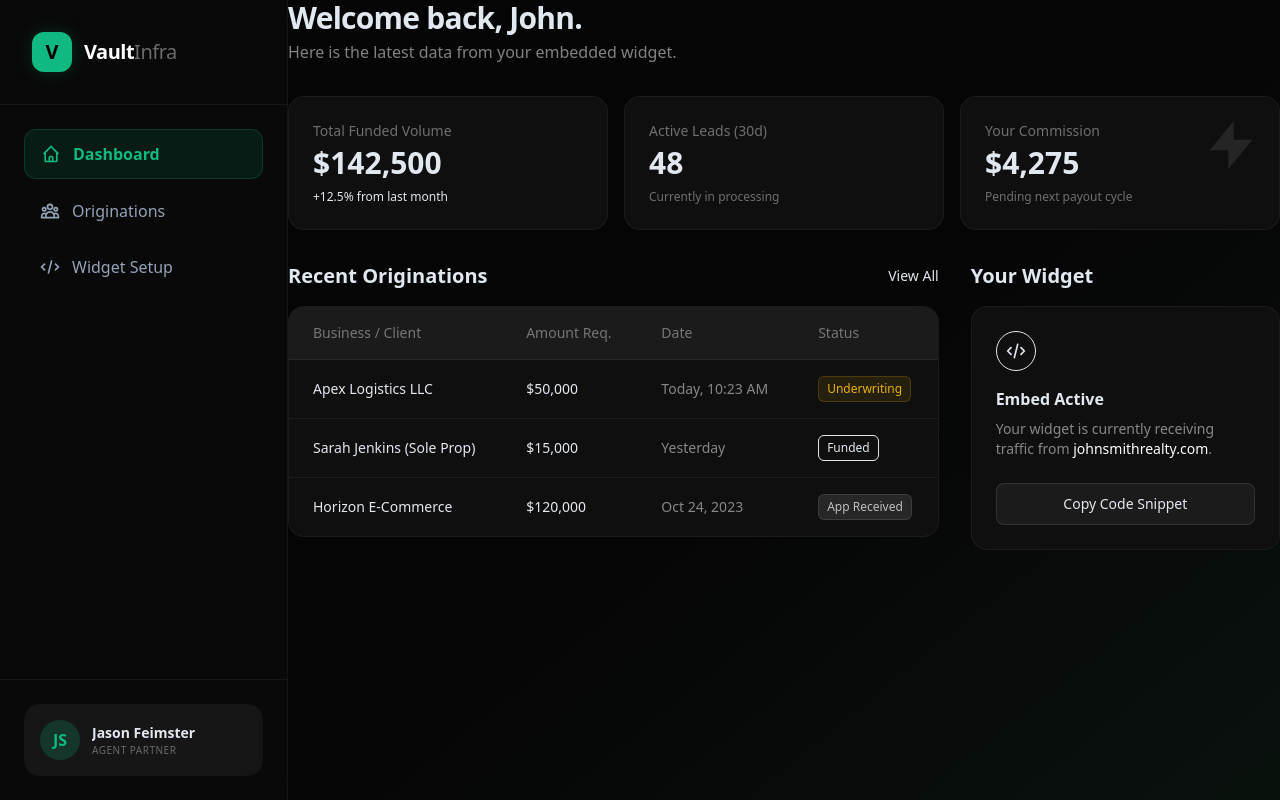
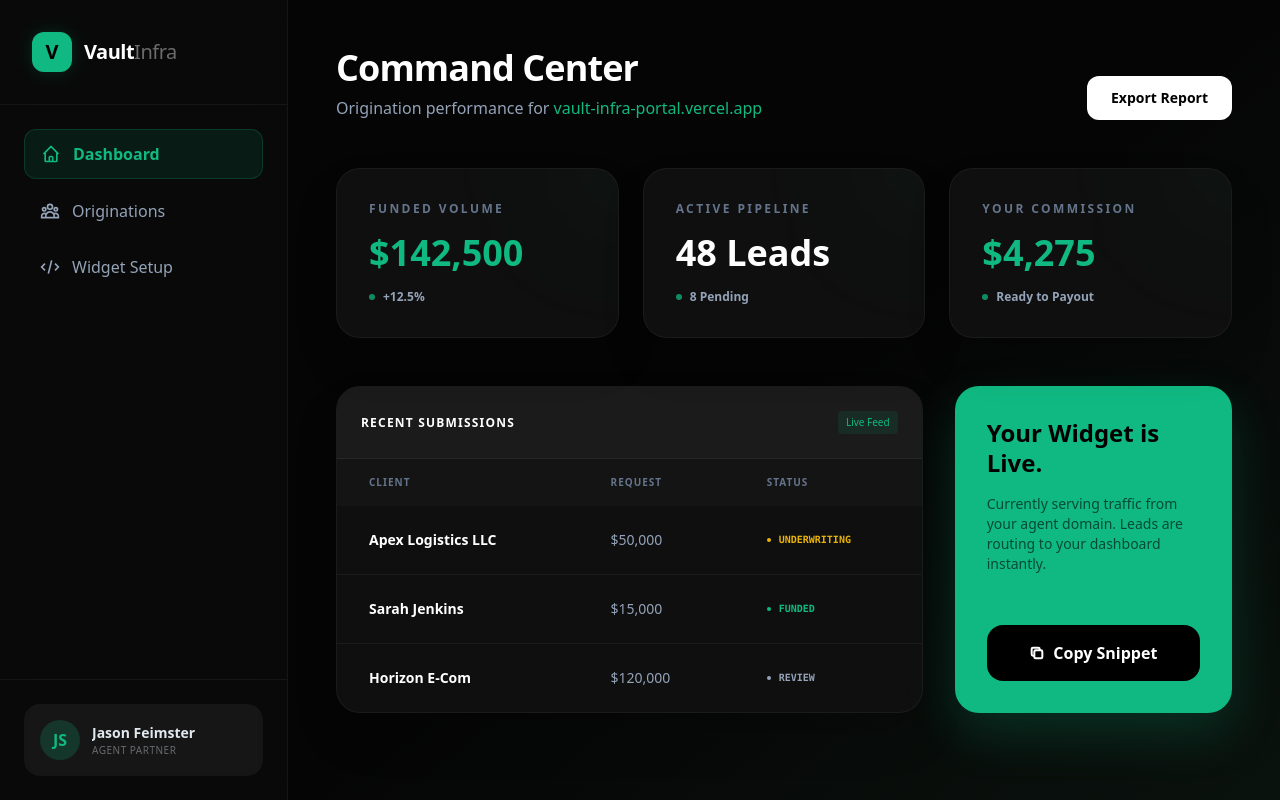
Before and after one commit to JFeimster/vault-infra-portal, a Next.js app: page / in a window 1280 px wide. Built offline with nearby package versions, Linux system fonts and the light colour scheme.

Commit message:
Update page.jsx

```diff
--- a/app/page.jsx
+++ b/app/page.jsx
@@ -1,111 +1,86 @@
-// The main dashboard view
 export default function Dashboard() {
   return (
-    <div className="max-w-6xl mx-auto space-y-8">
+    <div className="p-12 max-w-7xl mx-auto space-y-12">
+      {/* Header Area */}
+      <header className="flex justify-between items-end">
+        <div>
+          <h1 className="text-4xl font-black tracking-tight text-white mb-2">Command Center</h1>
+          <p className="text-slate-400">Origination performance for <span className="text-accent">vault-infra-portal.vercel.app</span></p>
+        </div>
+        <button className="px-6 py-3 rounded-xl bg-white text-black font-bold text-sm hover:scale-105 transition-transform">
+          Export Report
+        </button>
+      </header>
 
-      {/* Header */}
-      <div>
-        <h1 className="text-3xl font-bold tracking-tight">Welcome back, John.</h1>
-        <p className="text-white/50 mt-1">Here is the latest data from your embedded widget.</p>
+      {/* KPI Grid */}
+      <div className="grid grid-cols-1 md:grid-cols-3 gap-6">
+        {[
+          { label: 'Funded Volume', value: '$142,500', trend: '+12.5%', color: 'text-accent' },
+          { label: 'Active Pipeline', value: '48 Leads', trend: '8 Pending', color: 'text-white' },
+          { label: 'Your Commission', value: '$4,275', trend: 'Ready to Payout', color: 'text-accent' },
+        ].map((kpi, i) => (
+          <div key={i} className="p-8 rounded-3xl bg-panel border border-white/5 shadow-2xl relative overflow-hidden group">
+            <div className="absolute top-0 right-0 w-32 h-32 bg-accent/5 blur-3xl rounded-full -mr-16 -mt-16 group-hover:bg-accent/10 transition-all"></div>
+            <p className="text-xs uppercase tracking-[0.2em] font-bold text-slate-500 mb-4">{kpi.label}</p>
+            <p className={`text-4xl font-black ${kpi.color}`}>{kpi.value}</p>
+            <p className="mt-4 text-xs font-semibold text-slate-400 flex items-center">
+              <span className="w-1.5 h-1.5 rounded-full bg-accent mr-2 animate-pulse"></span>
+              {kpi.trend}
+            </p>
+          </div>
+        ))}
       </div>
 
-      {/* KPI Cards */}
-      <div className="grid grid-cols-1 md:grid-cols-3 gap-4">
-        <div className="bg-panel border border-white/5 p-6 rounded-2xl">
-          <p className="text-sm font-medium text-white/40 mb-1">Total Funded Volume</p>
-          <p className="text-3xl font-bold">$142,500</p>
-          <div className="mt-2 flex items-center text-xs text-brand-500">
-            <span>+12.5% from last month</span>
+      {/* Main Content Grid */}
+      <div className="grid lg:grid-cols-3 gap-8">
+        {/* Table Section */}
+        <div className="lg:col-span-2 bg-panel border border-white/5 rounded-3xl overflow-hidden shadow-2xl">
+          <div className="p-6 border-b border-white/5 flex justify-between items-center bg-white/5">
+            <h2 className="font-bold text-white uppercase tracking-widest text-xs">Recent Submissions</h2>
+            <span className="text-[10px] text-accent bg-accent/10 px-2 py-1 rounded">Live Feed</span>
           </div>
-        </div>
-
-        <div className="bg-panel border border-white/5 p-6 rounded-2xl">
-          <p className="text-sm font-medium text-white/40 mb-1">Active Leads (30d)</p>
-          <p className="text-3xl font-bold">48</p>
-          <div className="mt-2 flex items-center text-xs text-white/40">
-            <span>Currently in processing</span>
-          </div>
-        </div>
-
-        <div className="bg-panel border border-white/5 p-6 rounded-2xl relative overflow-hidden">
-          <div className="absolute top-0 right-0 p-4 opacity-10">
-            <svg className="w-16 h-16" fill="currentColor" viewBox="0 0 24 24"><path d="M13 10V3L4 14h7v7l9-11h-7z" /></svg>
-          </div>
-          <p className="text-sm font-medium text-white/40 mb-1">Your Commission</p>
-          <p className="text-3xl font-bold text-brand-500">$4,275</p>
-          <div className="mt-2 flex items-center text-xs text-white/40">
-            <span>Pending next payout cycle</span>
-          </div>
-        </div>
-      </div>
-
-      <div className="grid grid-cols-1 lg:grid-cols-3 gap-8">
-
-        {/* Recent Originations Table */}
-        <div className="lg:col-span-2 space-y-4">
-          <div className="flex items-center justify-between">
-            <h2 className="text-xl font-bold">Recent Originations</h2>
-            <button className="text-sm text-brand-500 hover:text-brand-400 transition-colors">View All</button>
-          </div>
-
-          <div className="bg-panel border border-white/5 rounded-2xl overflow-hidden">
           <div className="overflow-x-auto">
-              <table className="w-full text-left text-sm">
-                <thead className="bg-white/5 text-white/40 border-b border-white/5">
+            <table className="w-full text-left">
+              <thead className="text-[10px] uppercase tracking-widest text-slate-500 bg-white/[0.02]">
                 <tr>
-                    <th className="px-6 py-4 font-medium">Business / Client</th>
-                    <th className="px-6 py-4 font-medium">Amount Req.</th>
-                    <th className="px-6 py-4 font-medium">Date</th>
-                    <th className="px-6 py-4 font-medium">Status</th>
+                  <th className="px-8 py-4">Client</th>
+                  <th className="px-8 py-4">Request</th>
+                  <th className="px-8 py-4">Status</th>
                 </tr>
               </thead>
-                <tbody className="divide-y divide-white/5">
-                  <tr className="hover:bg-white/[0.02] transition-colors">
-                    <td className="px-6 py-4">Apex Logistics LLC</td>
-                    <td className="px-6 py-4">$50,000</td>
-                    <td className="px-6 py-4 text-white/50">Today, 10:23 AM</td>
-                    <td className="px-6 py-4">
-                      <span className="inline-flex items-center px-2 py-1 rounded-md bg-yellow-500/10 text-yellow-500 text-xs font-medium border border-yellow-500/20">Underwriting</span>
+              <tbody className="text-sm divide-y divide-white/5">
+                {[
+                  { name: 'Apex Logistics LLC', amount: '$50,000', status: 'Underwriting', statusColor: 'text-yellow-500' },
+                  { name: 'Sarah Jenkins', amount: '$15,000', status: 'Funded', statusColor: 'text-accent' },
+                  { name: 'Horizon E-Com', amount: '$120,000', status: 'Review', statusColor: 'text-slate-400' },
+                ].map((row, i) => (
+                  <tr key={i} className="hover:bg-white/[0.03] transition-colors">
+                    <td className="px-8 py-6 font-bold text-white">{row.name}</td>
+                    <td className="px-8 py-6 text-slate-400">{row.amount}</td>
+                    <td className="px-8 py-6">
+                      <span className={`flex items-center space-x-2 ${row.statusColor} font-mono text-[10px] uppercase font-bold`}>
+                        <span className="w-1 h-1 rounded-full bg-current"></span>
+                        <span>{row.status}</span>
+                      </span>
                     </td>
                   </tr>
-                  <tr className="hover:bg-white/[0.02] transition-colors">
-                    <td className="px-6 py-4">Sarah Jenkins (Sole Prop)</td>
-                    <td className="px-6 py-4">$15,000</td>
-                    <td className="px-6 py-4 text-white/50">Yesterday</td>
-                    <td className="px-6 py-4">
-                      <span className="inline-flex items-center px-2 py-1 rounded-md bg-brand-500/10 text-brand-500 text-xs font-medium border border-brand-500/20">Funded</span>
-                    </td>
-                  </tr>
-                  <tr className="hover:bg-white/[0.02] transition-colors">
-                    <td className="px-6 py-4">Horizon E-Commerce</td>
-                    <td className="px-6 py-4">$120,000</td>
-                    <td className="px-6 py-4 text-white/50">Oct 24, 2023</td>
-                    <td className="px-6 py-4">
-                      <span className="inline-flex items-center px-2 py-1 rounded-md bg-white/10 text-white/70 text-xs font-medium border border-white/10">App Received</span>
-                    </td>
-                  </tr>
+                ))}
               </tbody>
             </table>
           </div>
         </div>
+
+        {/* Quick Config Card */}
+        <div className="bg-accent p-8 rounded-3xl shadow-[0_20px_50px_rgba(16,185,129,0.2)] flex flex-col justify-between">
+          <div>
+            <h3 className="text-2xl font-black text-black leading-tight mb-4">Your Widget is Live.</h3>
+            <p className="text-black/60 text-sm font-medium mb-8">Currently serving traffic from your agent domain. Leads are routing to your dashboard instantly.</p>
           </div>
-
-        {/* Quick Actions / Widget Info */}
-        <div className="space-y-4">
-          <h2 className="text-xl font-bold">Your Widget</h2>
-          <div className="bg-panel border border-white/5 rounded-2xl p-6">
-            <div className="w-10 h-10 rounded-full bg-brand-500/10 flex items-center justify-center mb-4 border border-brand-500/20">
-              <svg className="w-5 h-5 text-brand-500" fill="none" stroke="currentColor" viewBox="0 0 24 24"><path strokeLinecap="round" strokeLinejoin="round" strokeWidth="2" d="M10 20l4-16m4 4l4 4-4 4M6 16l-4-4 4-4"></path></svg>
-            </div>
-            <h3 className="font-bold mb-2">Embed Active</h3>
-            <p className="text-sm text-white/50 mb-6">Your widget is currently receiving traffic from <span className="text-white">johnsmithrealty.com</span>.</p>
-
-            <button className="w-full py-2.5 bg-white/5 hover:bg-white/10 border border-white/10 rounded-lg text-sm font-medium transition-colors flex items-center justify-center space-x-2">
-              <span>Copy Code Snippet</span>
+          <button className="w-full py-4 bg-black text-white font-bold rounded-2xl hover:bg-zinc-900 transition-all flex items-center justify-center space-x-2">
+            <svg width="16" height="16" fill="none" stroke="currentColor" strokeWidth="3" viewBox="0 0 24 24"><path d="M8 16H6a2 2 0 01-2-2V6a2 2 0 012-2h8a2 2 0 012 2v2m-6 12h8a2 2 0 002-2v-8a2 2 0 00-2-2h-8a2 2 0 00-2 2v8a2 2 0 002 2z"/></svg>
+            <span>Copy Snippet</span>
           </button>
         </div>
-        </div>
-
       </div>
     </div>
   );
```
Lines whose indentation alone changed are shown as unchanged.
